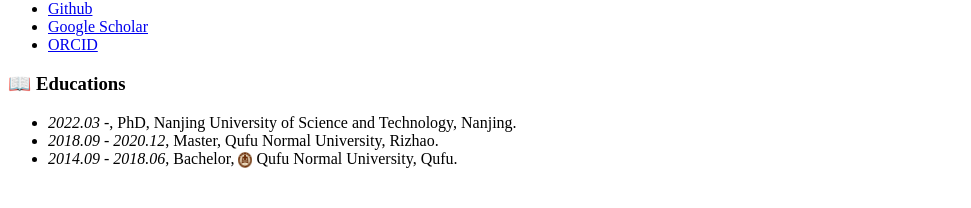
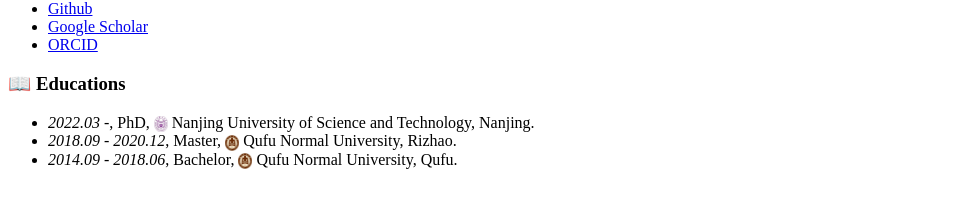
Before and after one commit to huaizhenkou/huaizhenkou.github.io, a Jekyll site: the page built from _pages/includes/educations.md, in a window 1280 px wide. Shown: the part 358-566 px from the top of the page, without its empty margins (0-971 px from the left). Built offline with Jekyll 4.4.1, drawn with Linux system fonts in a browser that asks for light colours; our own code applies the rules of GitHub Pages for plain Markdown files.

Commit message:
Update educations.md

```diff
--- a/_pages/includes/educations.md
+++ b/_pages/includes/educations.md
@@ -1,5 +1,5 @@
 
 # 📖 Educations
-- *2022.03 -*, PhD, Nanjing University of Science and Technology, Nanjing.
-- *2018.09 - 2020.12*, Master, Qufu Normal University, Rizhao.
+- *2022.03 -*, PhD, <img src="/images/njust_logo.png" alt="njust" width="14" height="16" style="vertical-align: middle;"> Nanjing University of Science and Technology, Nanjing.
+- *2018.09 - 2020.12*, Master, <img src="/images/qfnu_logo.png" alt="qfnu" width="14" height="16" style="vertical-align: middle;"> Qufu Normal University, Rizhao.
 - *2014.09 - 2018.06*, Bachelor, <img src="/images/qfnu_logo.png" alt="qfnu" width="14" height="16" style="vertical-align: middle;"> Qufu Normal University, Qufu.
```
